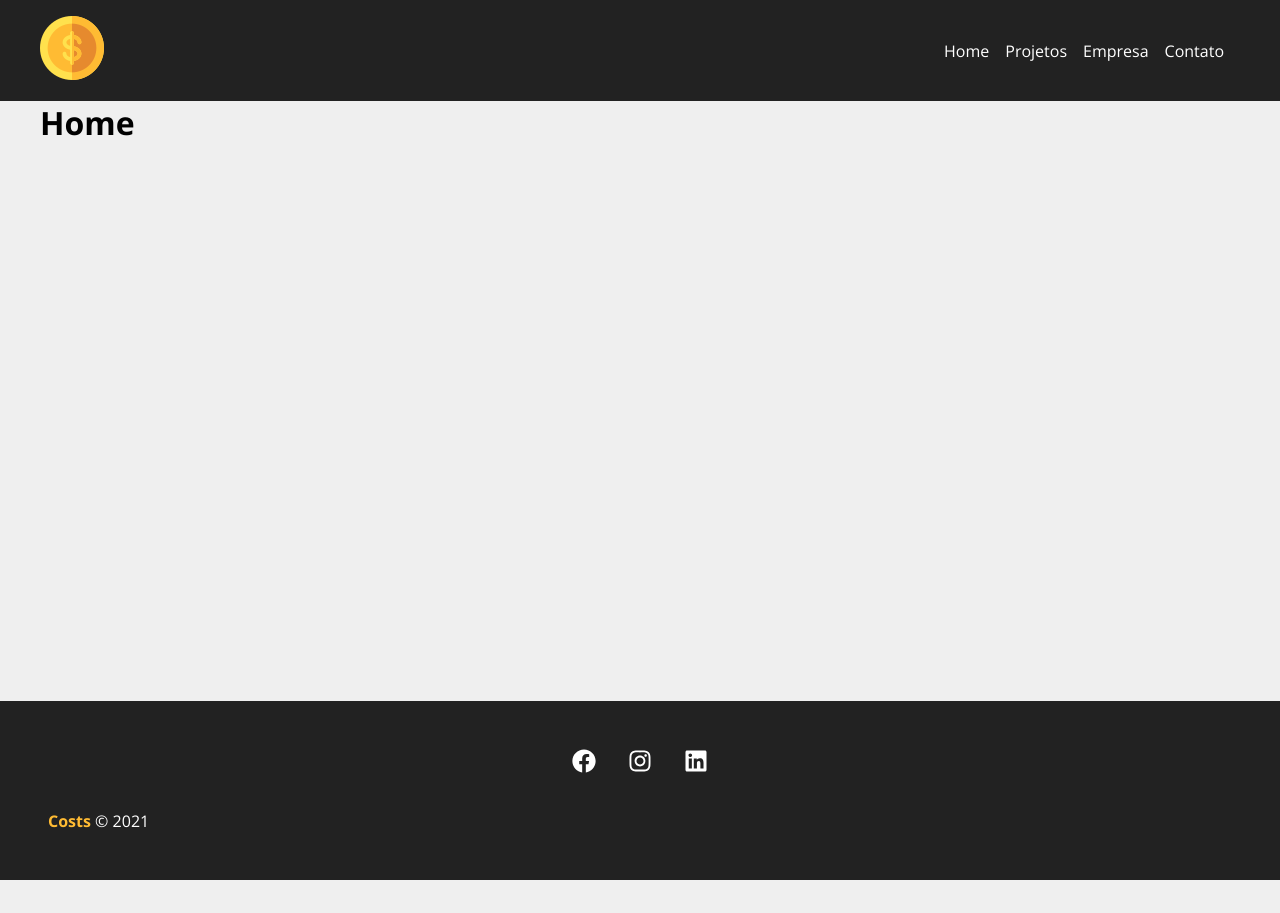
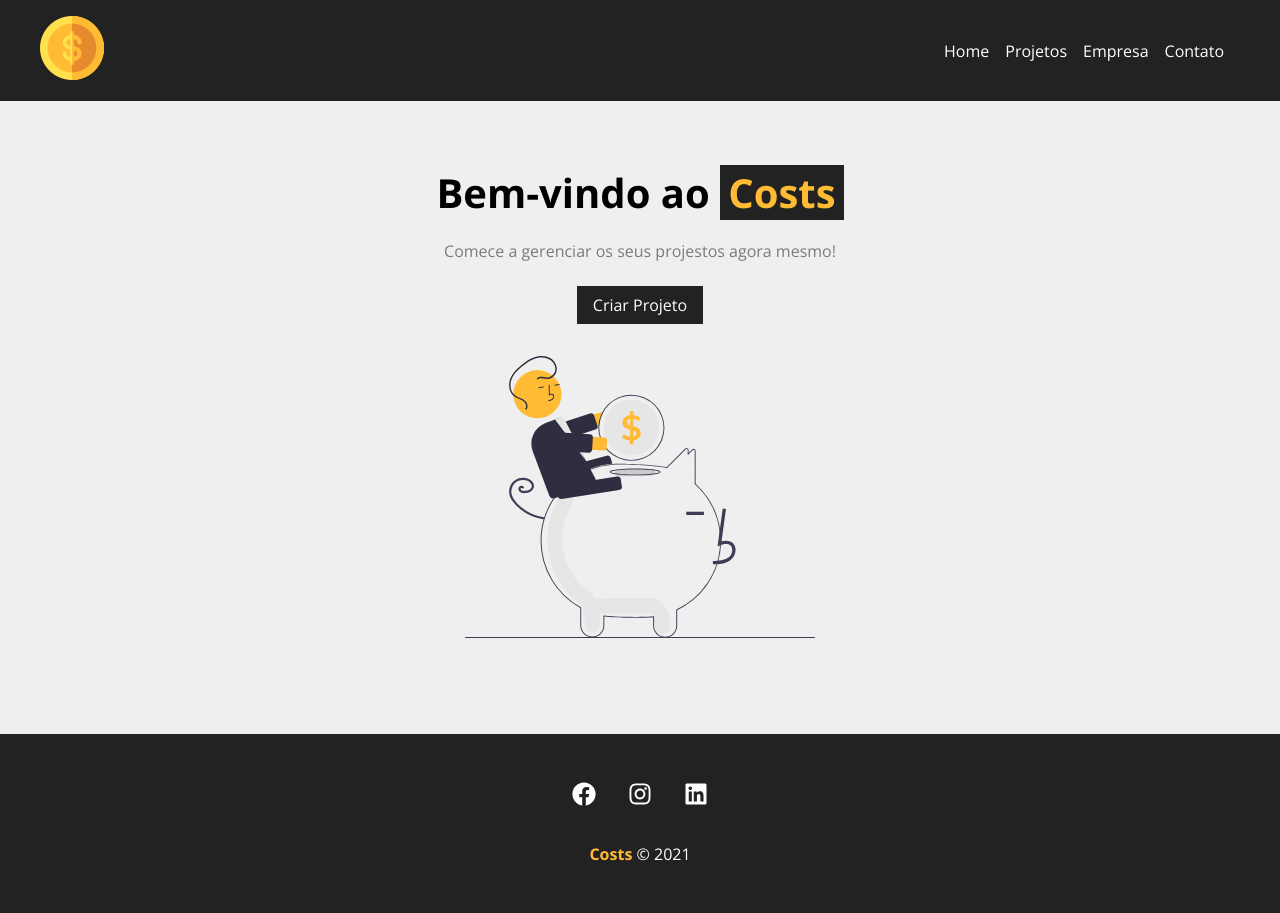
Before and after one commit to EnriqueSFlor/project-costs, a React (Create React App) app: page / in a window 1280 px wide. Before the commit the page ends 880 px from the top, so only its background shows below. Built offline with nearby package versions, Linux system fonts and the light colour scheme.

Commit message:
criando LinkButton

```diff
--- a/src/components/layout/Footer.module.css
+++ b/src/components/layout/Footer.module.css
@@ -2,6 +2,7 @@
     background-color: #222;
     color: #fff;
     padding: 3em;
+    text-align: center;
 }
 
 
--- /dev/null
+++ b/src/components/layout/LinkButton.js
@@ -0,0 +1,10 @@
+import { Link } from 'react-router-dom'
+import styles from './LinkButton.module.css'
+
+export default function LinkButton({to, text}) {
+    return (
+        <Link className={styles.btn} to={to}>
+            {text}
+        </Link>
+    )
+}
--- /dev/null
+++ b/src/components/layout/LinkButton.module.css
@@ -0,0 +1,13 @@
+.btn {
+    background-color: #222;
+    color:#fff;
+    padding: 0.5em 1em;
+    text-decoration: none;
+    transition: 0.5s;
+
+}
+
+
+.btn:hover{
+    color: #ffbb33
+}
--- a/src/components/pages/Home.js
+++ b/src/components/pages/Home.js
@@ -1,7 +1,14 @@
+import styles from './Home.module.css'
+import savings from '../../img/savings.svg'
+import LinkButton from '../layout/LinkButton'
+
 export default function Home(){
     return(
-        <div>
-            <h1>Home</h1>
-        </div>
+        <section className={styles.home_container}>
+            <h1>Bem-vindo ao <span>Costs</span></h1>
+            <p>Comece a gerenciar os seus projestos agora mesmo!</p>
+            <LinkButton to="/newproject" text="Criar Projeto" />
+            <img src={savings} alt="Costs"/>
+        </section>
     )
 }
--- /dev/null
+++ b/src/components/pages/Home.module.css
@@ -0,0 +1,29 @@
+.home_container {
+    width: 100%;
+    display: flex;
+    flex-direction: column;
+    align-items: center;
+    justify-content: center;
+    padding: 4em;
+}
+
+.home_container h1 {
+    font-size: 2.5em;
+    margin-bottom: .5em;
+}
+
+.home_container h1 span {
+    color: #fb3;
+    padding: 0 .2em;
+    background-color: #222;
+}
+
+.home_container p {
+    margin-bottom: 1.5em;
+    color: #7b7b7b
+}
+
+.home_container img {
+    width: 350px;
+    margin: 2em 0;
+}
--- a/src/components/pages/NewProject.js
+++ b/src/components/pages/NewProject.js
@@ -1,7 +1,12 @@
+import styles from './NewProject.module.css'
+
+
 export default function NewProject(){
     return (
-        <div>
-            <h1>NewProject</h1>
+        <div className={styles.newproject_container}>
+           <h1>Criar Projeto</h1>
+           <p>Crie seu projeto para depois adicionar os serviços</p>
+           <p>formulário</p>
         </div>
     )
 }
--- /dev/null
+++ b/src/components/pages/NewProject.module.css
@@ -0,0 +1,13 @@
+.newproject_container {
+    width: 450px;
+    margin: 0 auto;
+    padding: 3em;
+}
+
+.newproject_container h1 {
+    margin-bottom: 0.5em;
+}
+
+.newproject_container p {
+    color: #7b7b7b
+}
```
Also changed, not shown: src/components/layout/Container.js (line endings or trailing spaces).
